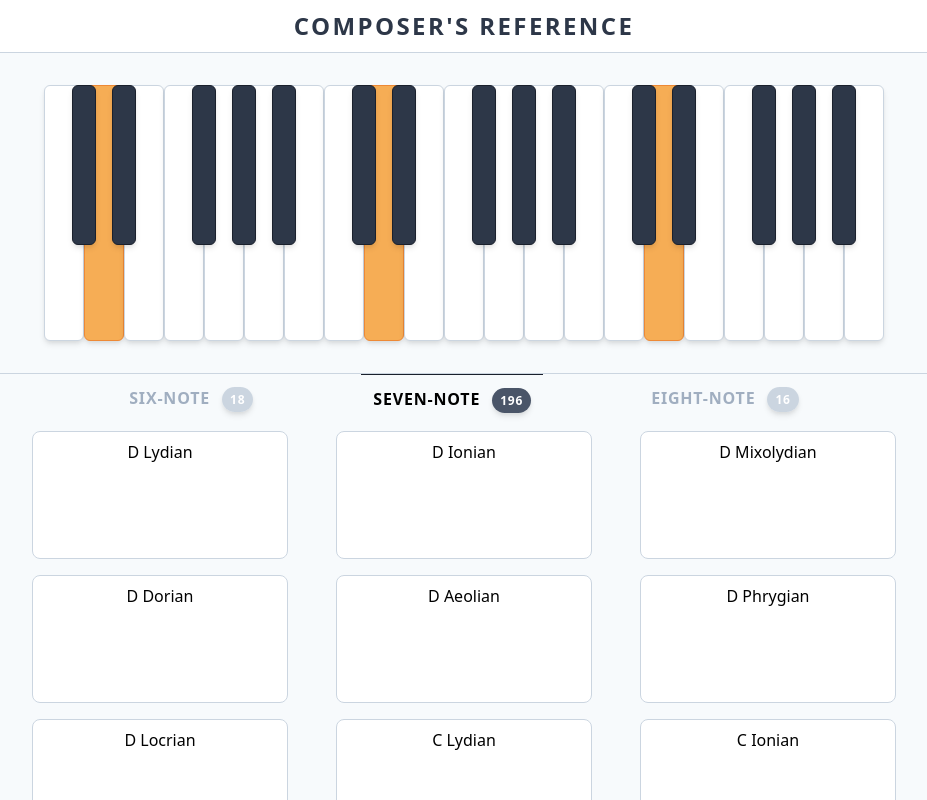
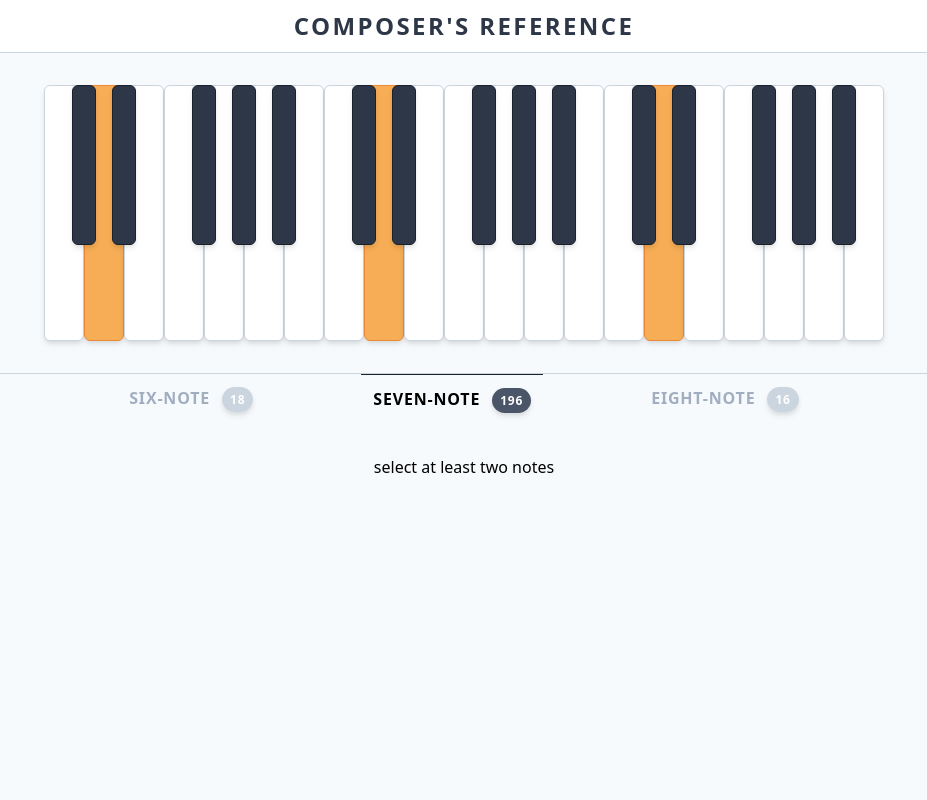
Before and after one commit to Kuzmink13/Composers-Reference, a React (Create React App) app: page / in a window 1280 px wide. Both pictures are taken after a click on the element 280 px from the left and 213 px from the top of the page. Shown: the whole page, without its empty margins (176-1103 px from the left). Built offline with nearby package versions, Linux system fonts and the light colour scheme.

Commit message:
Implemented generic staff generation

```diff
--- a/src/components/ModeBlock.jsx
+++ b/src/components/ModeBlock.jsx
@@ -1,10 +1,12 @@
 import React, { Component } from 'react';
+import Staff from './Staff';
 
 class ModeBlock extends Component {
   render() {
     return (
-      <div className=" h-32 w-64 my-2 mx-6 p-2 bg-white border border-gray-400 rounded-lg text-center">
+      <div className=" h-32 m-2 p-2 bg-white border border-gray-400 rounded-lg text-center text-gray-800">
         {this.props.modeName}
+        <Staff modeName={this.props.modeName} vf={this.props.vf} />
       </div>
     );
   }
--- a/src/components/ModePanel.jsx
+++ b/src/components/ModePanel.jsx
@@ -1,18 +1,33 @@
 import React, { Component } from 'react';
 import ModeBlock from './ModeBlock';
+import Vex from 'vexflow';
 
 class ModePanel extends Component {
+  constructor() {
+    super();
+    this.state = {
+      vf: Vex.Flow,
+    };
+  }
   render() {
     const isListEmpty = !this.props.filteredList.length;
 
     return (
-      <div className="mx-8 h-full overflow-y-auto scrolling-auto flex justify-center items-start flex-wrap">
-        {isListEmpty ? (
-          <div className="m-8">no modes available</div>
+      <div className="h-full overflow-y-auto scrolling-auto flex justify-center items-start flex-wrap">
+        {this.props.hasEnoughNotes ? (
+          isListEmpty ? (
+            <div className="my-8">no modes available</div>
+          ) : (
+            this.props.filteredList.map((mode, i) => (
+              <ModeBlock
+                key={i}
+                modeName={mode.getModeName()}
+                vf={this.state.vf}
+              />
+            ))
+          )
         ) : (
-          this.props.filteredList.map((mode, i) => (
-            <ModeBlock key={i} modeName={mode.getModeName()} />
-          ))
+          <div className="my-8">select at least two notes</div>
         )}
       </div>
     );
--- /dev/null
+++ b/src/components/Staff.jsx
@@ -0,0 +1,47 @@
+import React, { Component } from 'react';
+
+class Staff extends Component {
+  state = {};
+  render() {
+    return <div id={this.props.modeName}></div>;
+  }
+  componentDidMount() {
+    const vf = this.props.vf;
+
+    let div = document.getElementById(this.props.modeName);
+    let renderer = new vf.Renderer(div, vf.Renderer.Backends.SVG);
+
+    renderer.resize(280, 90);
+
+    let context = renderer.getContext();
+
+    let stave = new vf.Stave(0, -20, 280);
+
+    stave.addClef('treble');
+
+    let myNotes = ['c', 'd', 'e', 'f', 'g', 'a', 'b'];
+
+    let realNotes = myNotes.map((note) =>
+      new vf.StaveNote({
+        clef: 'treble',
+        keys: [`${note}/4`],
+        duration: 'w',
+      }).addAccidental(0, new vf.Accidental('b'))
+    );
+
+    let voice = new vf.Voice({
+      num_beats: myNotes.length,
+      beat_value: 1,
+    });
+
+    voice.addTickables(realNotes);
+
+    let formatter = new vf.Formatter();
+    formatter.format([voice], 260);
+
+    stave.setContext(context).draw();
+    voice.draw(context, stave);
+  }
+}
+
+export default Staff;
```
